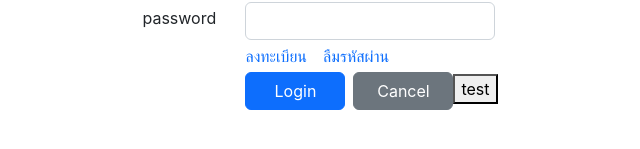
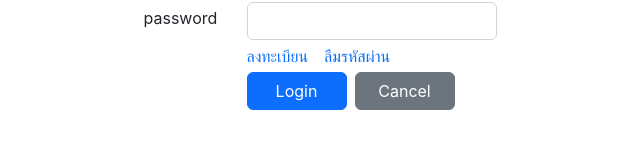
Before and after one commit to metasitonwork/goveture-fe, a React (Create React App) app: page /login in a window 1280 px wide. Shown: the part 371-520 px from the top of the page, without its empty margins (320-960 px from the left). Built offline with nearby package versions, Linux system fonts and the light colour scheme; the HTML template or start-up script is replaced by a standard one.

Commit message:
reset_password

```diff
--- a/src/page/Home.js
+++ b/src/page/Home.js
@@ -8,11 +8,13 @@ import { faPen, faTrash } from "@fortawesome/free-solid-svg-icons";
 import Swal from "sweetalert2";
 import withReactContent from "sweetalert2-react-content";
 import "./home.css";
+import ModalContent from "../components/Modal";
 
 const MySwal = withReactContent(Swal);
 let searchTime = null;
 function Home() {
   const history = useHistory();
+  const [modal, setModal] = useState(false);
   const [storeUser, setStoreUser] = useState([]);
   const [statusUpdate, setStatusUpdate] = useState(false);
   const [statusLoad, setStatusLoad] = useState(true);
@@ -122,6 +124,7 @@ function Home() {
   const updateUser = value => {
     setStatusUpdate(true);
     setForm(value);
+    setModal(true);
   };
   const deleteUserFn = async value => {
     MySwal.fire({
@@ -185,6 +188,14 @@ function Home() {
   );
   return (
     <>
+      <ModalContent
+        form={form}
+        status={modal}
+        setModal={setModal}
+        setStatusLoad={setStatusLoad}
+        statusUpdate={statusUpdate}
+        setForm={setForm}
+      />
       <div className="container mt-4">
         <div className="table">
           <div className="d-flex   ">
--- a/src/page/Login.js
+++ b/src/page/Login.js
@@ -8,19 +8,7 @@ const MySwal = withReactContent(Swal);
 axios.create({
   withCredentials: true
 });
-const testx = async () => {
-  // fetch("http://localhost:4000");
-  let res_show = await axios({
-    method: "GET",
-    url: "https://goventure-be-test.vercel.app",
-    credentials: "include",
-    headers: { Accept: "application/json", "Content-Type": "application/json" },
-    withCredentials: true
-  }).then(success => {
-    return success;
-  });
-  console.log(res_show, "res_show");
-};
+
 const Login = () => {
   const history = useHistory();
   const [userName, setUserName] = useState("");
@@ -53,7 +41,7 @@ const Login = () => {
         "Access-Control-Allow-Origin": "*",
         "Content-Type": "application/json"
       },
-      credentials: "same-origin",
+      credentials: "include",
       withCredentials: true
     })
       .then(success => {
@@ -69,7 +57,7 @@ const Login = () => {
         return;
       });
 
-    return;
+    // return;
 
     console.log(resLogin, "resLogin");
     if (resLogin)
@@ -158,9 +146,6 @@ const Login = () => {
               <button onClick={clearForm} type="reset" className="btn btn-secondary" style={{ width: "100px" }}>
                 Cancel
               </button>
-              <button type="button" onClick={() => testx()}>
-                test
-              </button>
             </div>
           </div>
         </form>
```
